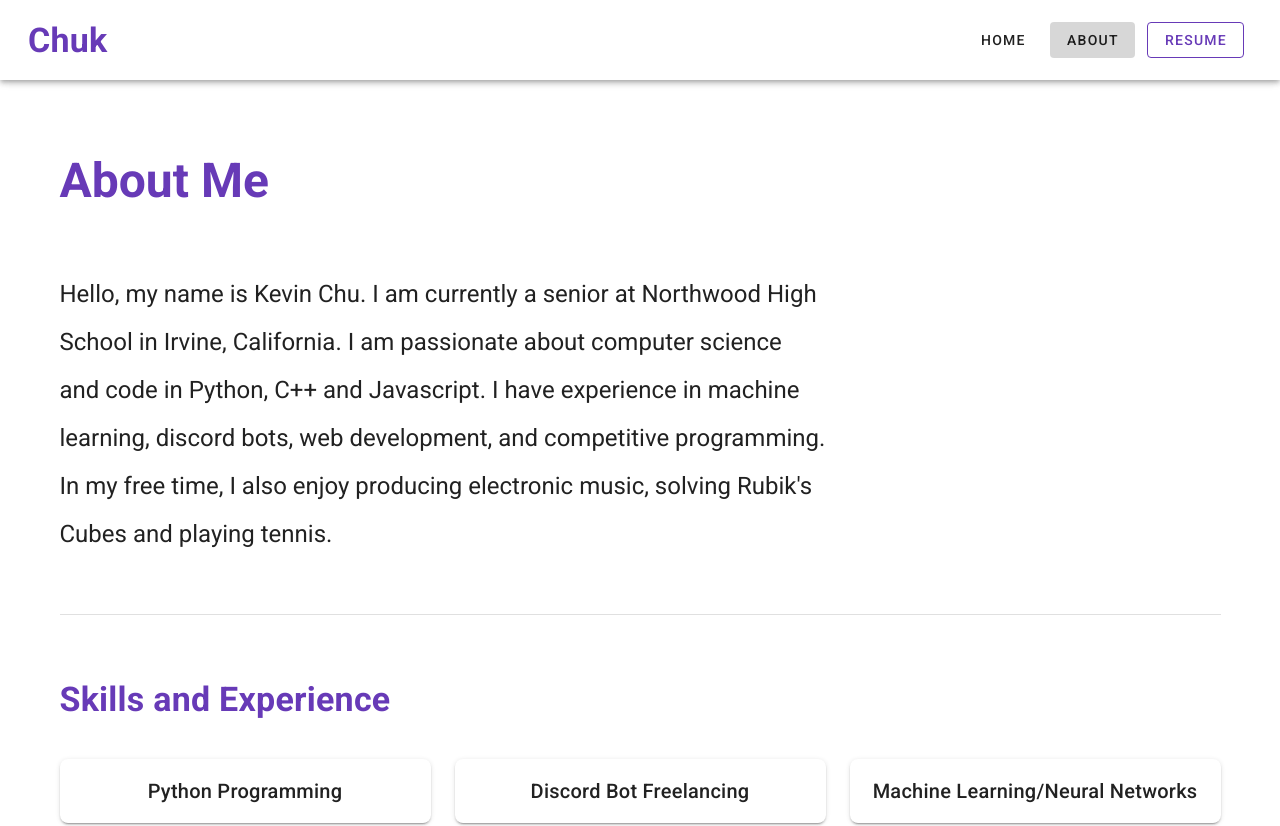
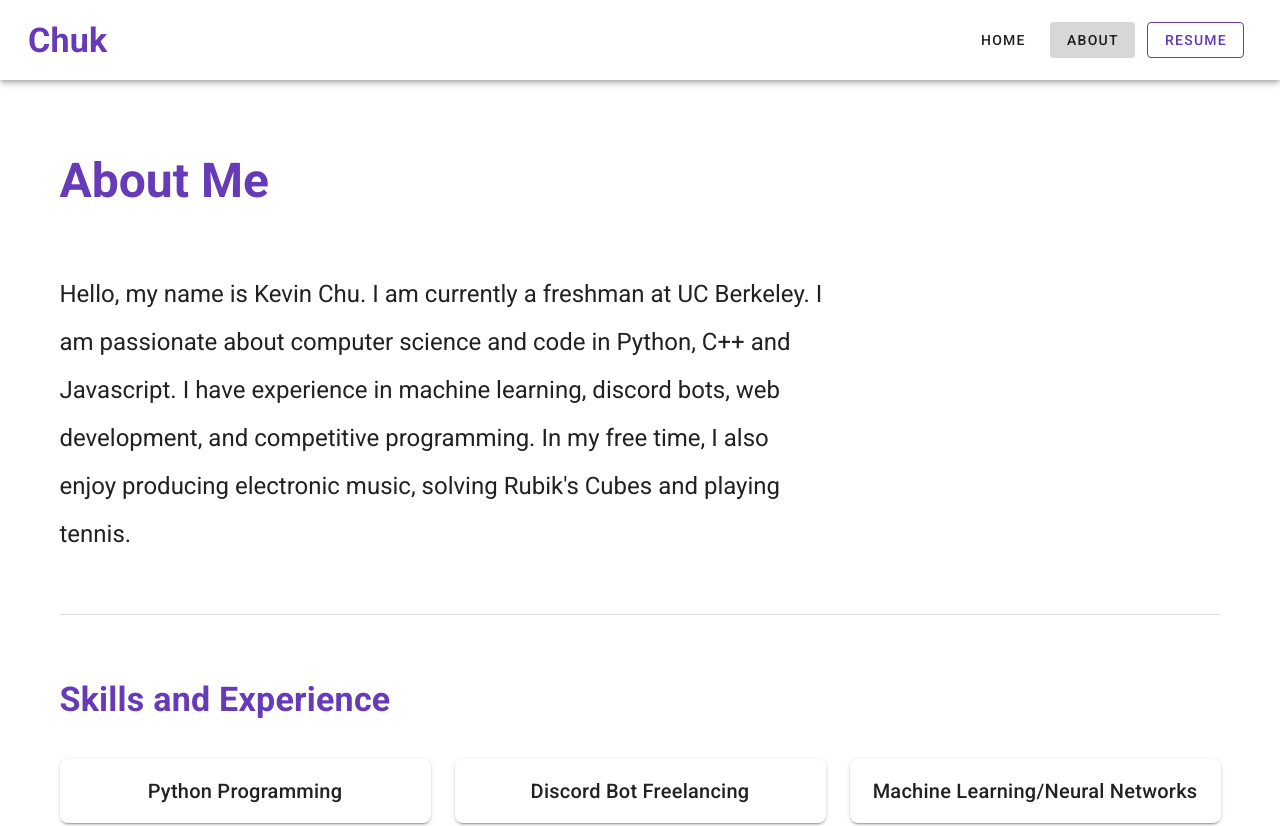
Before and after one commit to chuk1123/chuk-portfolio, a Nuxt app: page /about in a window 1280 px wide. Shown: the top 826 px of the page. Built offline with nearby package versions, Linux system fonts and the light colour scheme; a web font is replaced by a local one.

Commit message:
Update Bio

```diff
--- a/pages/about.vue
+++ b/pages/about.vue
@@ -97,7 +97,7 @@ export default {
   data() {
     return {
       bio: `Hello, my name is Kevin Chu.
-               I am currently a senior at Northwood High School in Irvine, California. I am passionate about computer science and code in Python, C++ and Javascript.
+               I am currently a freshman at UC Berkeley. I am passionate about computer science and code in Python, C++ and Javascript.
                I have experience in machine learning, discord bots, web development, and competitive programming.
                In my free time, I also enjoy producing electronic music, solving Rubik's Cubes and playing tennis.
                `,
```
